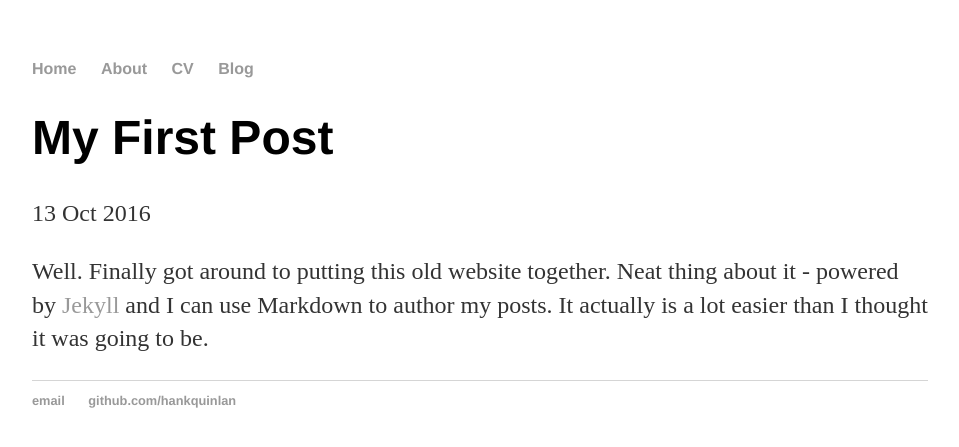
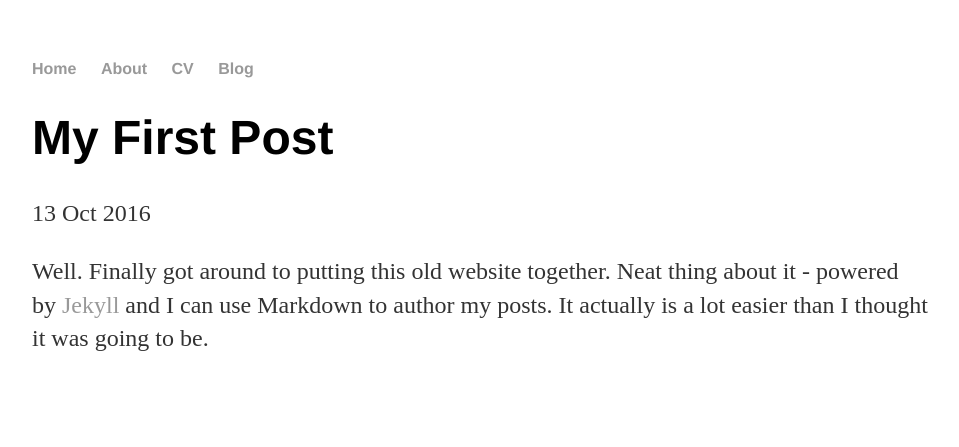
Before and after one commit to mwmccreary/twoonone, a Jekyll site: the page built from _posts/2016-10-13-my-first-post.md, in a window 1280 px wide. Shown: the top 447 px of the page, without its empty margins (160-1119 px from the left). Built offline with Jekyll 4.4.1, drawn with Linux system fonts in a browser that asks for light colours.

Commit message:
Update default.html

```diff
--- a/_layouts/default.html
+++ b/_layouts/default.html
@@ -1,5 +1,7 @@
+<head>
 	<link rel="stylesheet" type="text/css" href="/css/main.css">
 </head>
+
 <body>
 	<nav>
 	    	<ul>
@@ -9,16 +11,11 @@
 	       		<li><a href="/blog">Blog</a></li>
 	    	</ul>
 	</nav>
+
 	<div class="container">
 
 		{{ content }}
 
 	</div><!-- /.container -->
-			<footer>
-	    		<ul>
-	        		<li><a href="mailto:hankquinlanhub@gmail.com">email</a></li>
-	        		<li><a href="https://github.com/hankquinlan">github.com/hankquinlan</a></li>
-				</ul>
-			</footer>
+
 </body>
-	</html>
```
Lines whose indentation alone changed are shown as unchanged.
